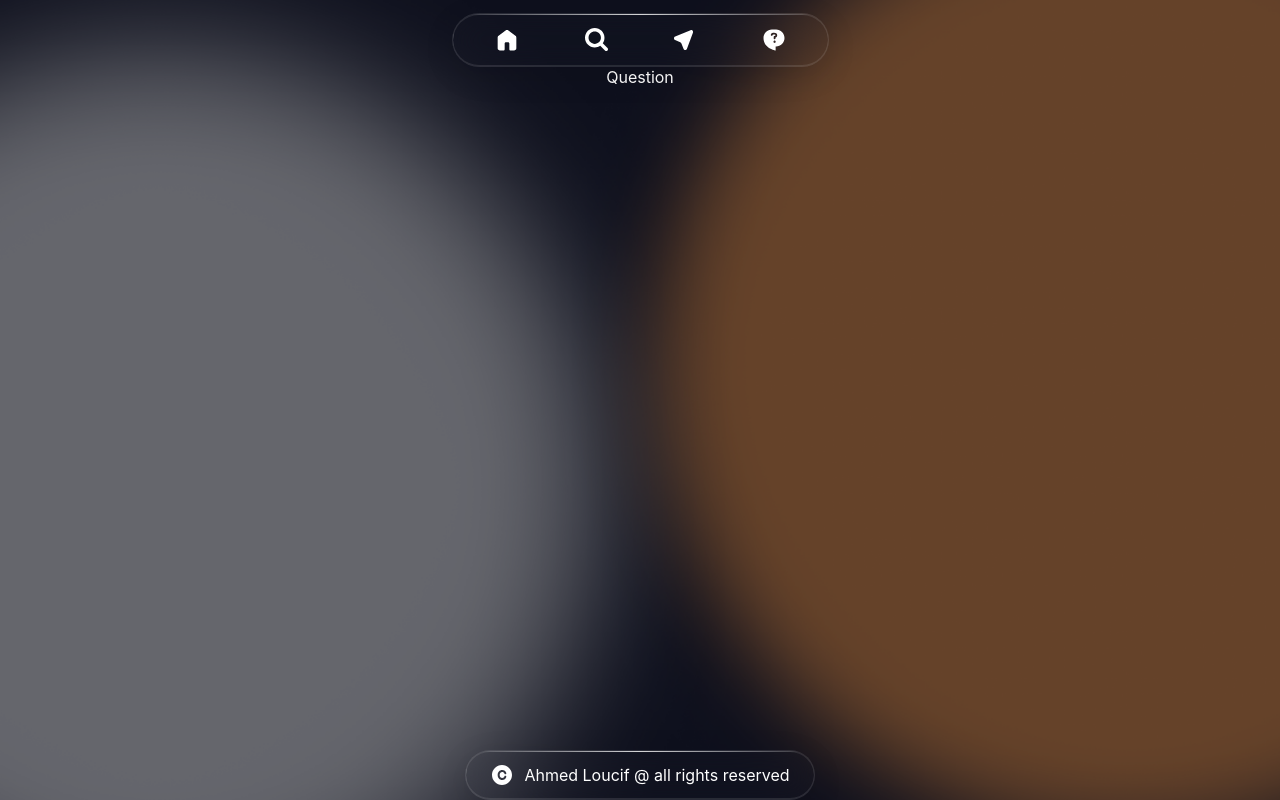
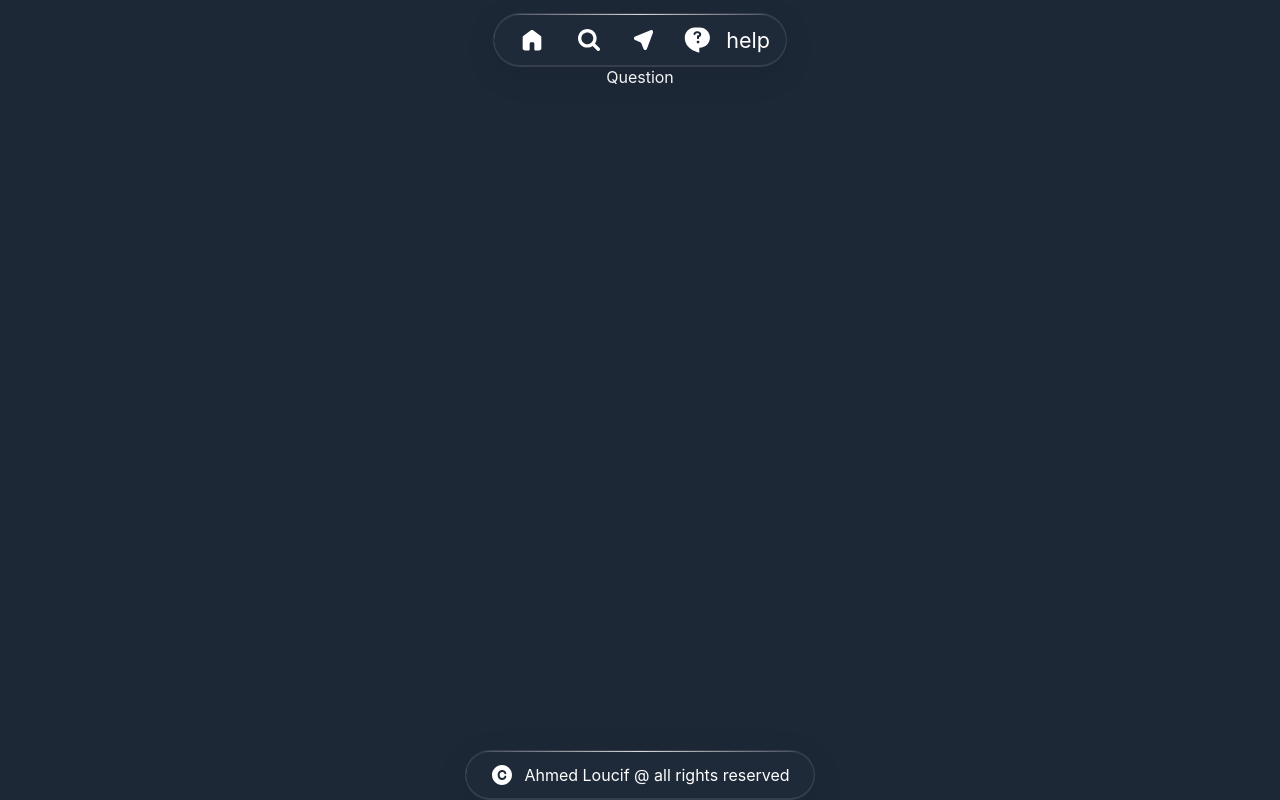
Before and after one commit to lo-ucif/weather, a React (Vite) app: page /question in a window 1280 px wide. Built offline with nearby package versions, Linux system fonts and the light colour scheme.

Commit message:
homepage07

```diff
--- a/src/App.tsx
+++ b/src/App.tsx
@@ -10,14 +10,19 @@ import Icontxt from "./components/ui/Icontxt";
 function App() {
   return (
     <div className="flex flex-col items-center ">
+      <div className="fixed sm:relative z-10 ">
         <Navbar />
+      </div>
+      <div className="mt-14 sm:mt-0">
         <Routes>
           <Route path="/" element={<Home />} />
           <Route path="/search" element={<Search />} />
           <Route path="/location" element={<Location />} />
           <Route path="/question" element={<Question />} />
         </Routes>
-      <div className="sm:fixed sm:bottom-0">
+      </div>
+
+      <div className="sm:fixed sm:bottom-0 ">
         <Icontxt Icon={Rightsicon} text=" Ahmed Loucif @ all rights reserved" />
       </div>
     </div>
--- a/src/components/icon/Searchicon.tsx
+++ b/src/components/icon/Searchicon.tsx
@@ -2,8 +2,8 @@ export default function Searchicon() {
   return (
     <svg
       xmlns="http://www.w3.org/2000/svg"
-      width="23"
-      height="23"
+      width="22"
+      height="22"
       viewBox="0 0 30 30"
       fill="none"
     >
--- a/src/components/layout/Navbar.css
+++ b/src/components/layout/Navbar.css
@@ -1,3 +1,39 @@
-.navbar{
+.navbar {
+  cursor: pointer;
+  transition: all 0.3s ease;
+}
+@media (min-width: 768px) {
+  .navbar:hover {
+    padding: 12px 40px;
+    gap: 60px;
+  }
+}
+@keyframes scaleIn {
+  from {
+    transform: scale(0);
+  }
+  to {
+    transform: scale(1);
+  }
+}
 
+.itme {
+  display: flex;
+  align-items: center;
+  gap: 10px;
+  transition: all 0.3s ease;
 }
+.itme:hover {
+  transform: scale(1.4);
+}
+.itme.active {
+  transform: scale(1.2);
+}
+.text {
+  color: #fff;
+  text-align: center;
+  font-size: 18px;
+  font-style: normal;
+  font-weight: 400;
+  line-height: normal;
+}
--- a/src/components/layout/Navbar.tsx
+++ b/src/components/layout/Navbar.tsx
@@ -1,24 +1,48 @@
-import { Link } from "react-router-dom";
+import { NavLink } from "react-router-dom";
 import "./Navbar.css";
 import Homeicon from "../icon/Homeicon";
 import Searchicon from "../icon/Searchicon";
 import Locationicon from "../icon/Locationicon";
 import Queastionicon from "../icon/Queastionicon";
+
 export default function Navbar() {
   return (
-    <div className="navbar flex flex-row w-fit py-3 px-10 gap-16 glass-card justify-center items-center rounded-[40px]">
-      <Link to="/">
-        <Homeicon />
-      </Link>
-      <Link to="/search">
-        <Searchicon />
-      </Link>
-      <Link to="/location">
-        <Locationicon />
-      </Link>
-      <Link to="/question">
-        <Queastionicon />
-      </Link>
+    <div className="navbar scaleIn flex flex-row w-fit py-3 px-6 gap-8 sm:gap-8 glass-card justify-center items-center rounded-[40px]">
+      <NavLink to="/" end>
+        {({ isActive }) => (
+          <div className={`itme  ${isActive ? "active" : ""}`}>
+            <Homeicon />
+            {isActive && <span className="text">home</span>}
+          </div>
+        )}
+      </NavLink>
+
+      <NavLink to="/search">
+        {({ isActive }) => (
+          <div className={`itme  ${isActive ? "active" : ""}`}>
+            <Searchicon />
+            {isActive && <span className="text">search</span>}
+          </div>
+        )}
+      </NavLink>
+
+      <NavLink to="/location">
+        {({ isActive }) => (
+          <div className={`itme  ${isActive ? "active" : ""}`}>
+            <Locationicon />
+            {isActive && <span className="text">location</span>}
+          </div>
+        )}
+      </NavLink>
+
+      <NavLink to="/question">
+        {({ isActive }) => (
+          <div className={`itme  ${isActive ? "active" : ""}`}>
+            <Queastionicon />
+            {isActive && <span className="text">help</span>}
+          </div>
+        )}
+      </NavLink>
     </div>
   );
 }
--- a/src/index.css
+++ b/src/index.css
@@ -9,7 +9,7 @@
   line-height: normal;
 
   color-scheme: light dark;
-  background-color: #0e101d;
+  background-color: #1D2837;
   font-synthesis: none;
   text-rendering: optimizeLegibility;
   -webkit-font-smoothing: antialiased;
@@ -22,10 +22,10 @@ body {
   margin: 0;
   display: flex;
   justify-content: center;
-  background-image: url("../src/assets/img/Desktop\ -\ home.png");
+  /* background-image: url("../src/assets/img/Desktop\ -\ home.png");
   background-size: cover;
   background-position: center;
-  background-repeat: no-repeat;
+  background-repeat: no-repeat; */
 }
 html,
 body {
```
Lines whose indentation alone changed are shown as unchanged.
